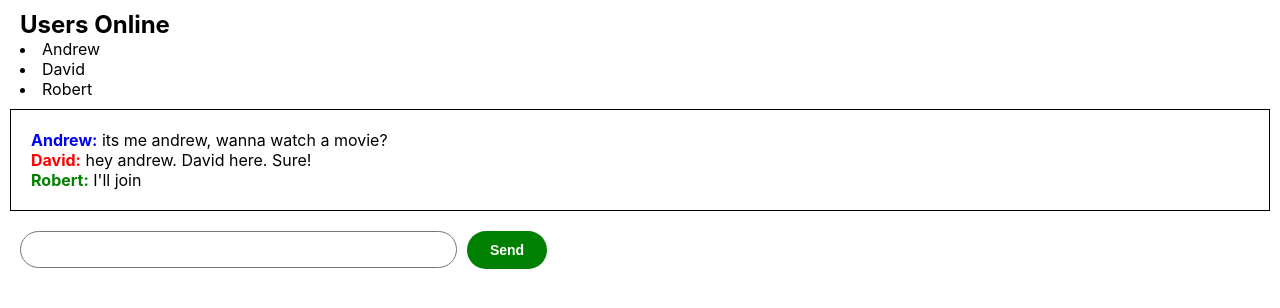
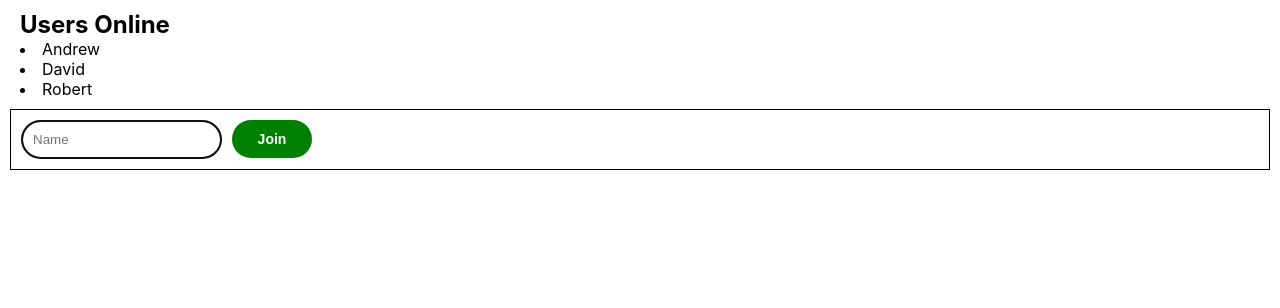
Before and after one commit to Arusli/chatroom, a React (Create React App) app: page / in a window 1280 px wide. Shown: the top 308 px of the page. Built offline with nearby package versions, Linux system fonts and the light colour scheme.

Commit message:
hook up login logic

```diff
--- a/src/App.css
+++ b/src/App.css
@@ -21,7 +21,7 @@
   align-items: flex-start;
 }
 
-.submit-button {
+button {
   margin: 0 10px;
   padding: 5px;
   width: 80px;
@@ -40,6 +40,11 @@ textarea {
   resize: none;
 }
 
+input {
+  padding: 10px;
+  border-radius: 100px;
+}
+
 ul {
   list-style-position: inside;
 }
@@ -52,3 +57,13 @@ button:hover {
 .users-container {
   margin: 10px;
 }
+
+.login-container {
+  border: solid 1px black;
+  margin: 10px;
+  padding: 10px;
+}
+
+.login-container h2 {
+  margin-bottom: 10px;
+}
--- a/src/App.tsx
+++ b/src/App.tsx
@@ -3,20 +3,22 @@ import Chatbox from "./components/Chatbox";
 import Input from "./components/Input";
 import OnlineUsers from "./components/OnlineUsers";
 import Login from "./components/Login";
-import { users, messages as starterMessages} from "./constants/constants";
+import { users, messages as starterMessages } from "./constants/constants";
 import type { User, Message } from "./constants/constants";
 import "./App.css";
 
 function App(): JSX.Element {
+  const blankUser = {
+    name: "",
+    id: "",
+    color: "",
+  };
 
-  const blankUser = {
-    name: '',
-    id: '',
-    color: '',
-  }
   console.log("App renders");
   const [userStore, setUsers] = useState([...users]);
-  const [currentUser, setCurrentUser] = useState(users[0]);
+  // const [currentUser, setCurrentUser] = useState(users[0]); // user
+  const [currentUser, setCurrentUser] = useState(blankUser); // blankuser
+
   const [messageStore, setMessages] = useState([...starterMessages]);
   console.log("usersStore", userStore);
 
@@ -32,10 +34,9 @@ function App(): JSX.Element {
         senderName: currentUser.name,
         senderId: currentUser.id,
         timeSent: new Date().toISOString(),
-      }
+      };
       return [...currentMessages, messageObj];
     });
-
   };
 
   if (currentUser.name) {
@@ -59,11 +60,17 @@ function App(): JSX.Element {
   } else {
     return (
       <div className="wrapper">
-        <Login currentUser={currentUser} setCurrentUser={setCurrentUser} />
+        <section className="section1">
+          <div className="users-container">
+            <OnlineUsers users={userStore} />
+          </div>
+        </section>
+        <section className="section2">
+          <Login currentUser={currentUser} setCurrentUser={setCurrentUser} />
+        </section>
       </div>
-    )
+    );
   }
-
 }
 
 export default App;
--- a/src/components/Input.tsx
+++ b/src/components/Input.tsx
@@ -10,8 +10,10 @@ const Input: React.FC<InputProps> = ({ users, sendChat }) => {
   const [value, setValue] = useState(""); // value as a state causes UI to re-render upon change
   // handlers
   const sendHandler = () => {
-    sendChat(value);
-    setValue("");
+    if (value.length > 0) {
+      sendChat(value);
+      setValue("");
+    }
   };
 
   const keyDownHandler = (e: React.KeyboardEvent) => {
@@ -35,6 +37,7 @@ const Input: React.FC<InputProps> = ({ users, sendChat }) => {
     <div className="input-container">
       <div>
         <textarea
+          autoFocus
           value={value}
           onChange={changeHandler}
           onKeyDown={keyDownHandler}
--- a/src/components/Login.tsx
+++ b/src/components/Login.tsx
@@ -1,4 +1,4 @@
-import React from "react";
+import React, { useState } from "react";
 import { User } from "../constants/constants";
 
 interface LoginProps {
@@ -7,12 +7,36 @@ interface LoginProps {
 }
 
 const Login: React.FC<LoginProps> = ({ currentUser, setCurrentUser }) => {
+  const [value, setValue] = useState("");
+  const handleChange = (e: React.ChangeEvent<HTMLInputElement>) => {
+    if (e.target.value.length < 23) {
+      setValue(e.target.value);
+    }
+  };
+
+  const enter = () => {
+    setCurrentUser( (user) => {
+        return {...user, name: value}
+    })
+  }
+
+  const keyDownHandler = (e: React.KeyboardEvent) => {
+    if (e.key === "Enter" && !e.shiftKey) {
+      e.preventDefault(); // prevents new line inside text area
+      enter();
+    }
+  };
+
+  const clickHandler = (e: React.MouseEvent) => {
+    enter();
+  }
+
   return (
-<div>
-    <input></input>
-    <button>Join</button>
-</div>
-  )
+    <div className="login-container">
+      <input placeholder="Name" autoFocus value={value} onChange={handleChange} onKeyDown={keyDownHandler}></input>
+      <button onClick={clickHandler} style={{ marginLeft: "10px" }}>Join</button>
+    </div>
+  );
 };
 
 export default Login;
```
